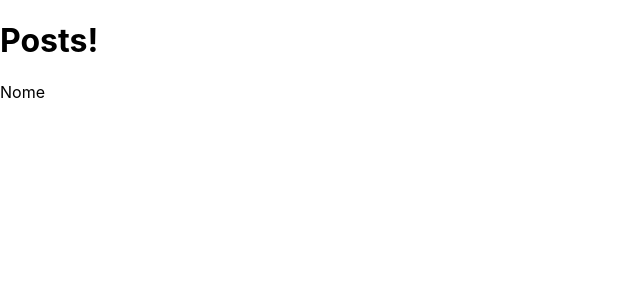
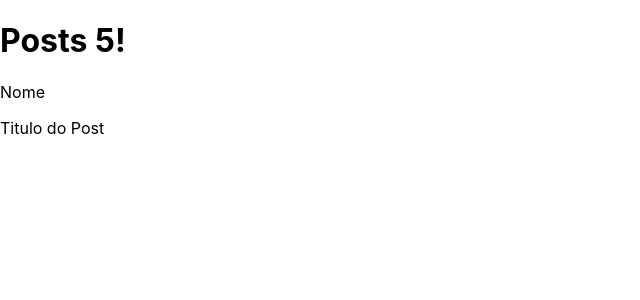
Before and after one commit to typevitor/nextjs-challenge, a Next.js app: page /posts in a window 1280 px wide. Shown: the top 300 px of the page, without its empty margins (0-640 px from the left). Built offline with nearby package versions, Linux system fonts and the light colour scheme.

Commit message:
added Post type and listing post from json file

```diff
--- a/docker-compose.yml
+++ b/docker-compose.yml
@@ -4,7 +4,8 @@ services:
   app:
     build: .
     container_name: nextjs
-    entrypoint: sh -c "npm install && npm run start:dev"
+    # entrypoint: sh -c "npm run build && npm run start"
+    entrypoint: sh -c "npm run dev"
     volumes:
       - .:/usr/src/app
     ports:
--- /dev/null
+++ b/src/models/post.ts
@@ -0,0 +1,4 @@
+export interface Post {
+  id: 1;
+  title: string;
+}
--- /dev/null
+++ b/src/pages/api/posts.json
@@ -0,0 +1,6 @@
+[
+    {
+        "id": 1,
+        "title": "Titulo do Post"
+    }
+]
--- a/src/pages/posts/index.tsx
+++ b/src/pages/posts/index.tsx
@@ -1,23 +1,30 @@
 import { GetServerSideProps, NextPage } from "next";
+import { Post } from "../../models/post";
 
 type PostsPageProps = {
   name: string;
+  posts: Post[];
 }
 
 const PostsPage: NextPage<PostsPageProps> = (props) => {
   return (
     <>
-      <h1>Posts!</h1>
+      <h1>Posts 5!</h1>
       <p>{props.name}</p>
+      {
+        props.posts.map(post => (
+          <p key={post.id}>{post.title}</p>
+        ))
+      }
     </>
   );
 }
 
 export const getServerSideProps: GetServerSideProps = async (context) => {
-  //api
   //ler arquivo
+  const example = await import('../api/posts.json');
   return {
-    props: {name: 'Nome', posts: [{title: 'Titulo do Post'}]}
+    props: {name: 'Nome', posts: example.default}
   }
 }
 
```
Also changed, not shown: 2 other files (tests, documents, lock files or other folders).
